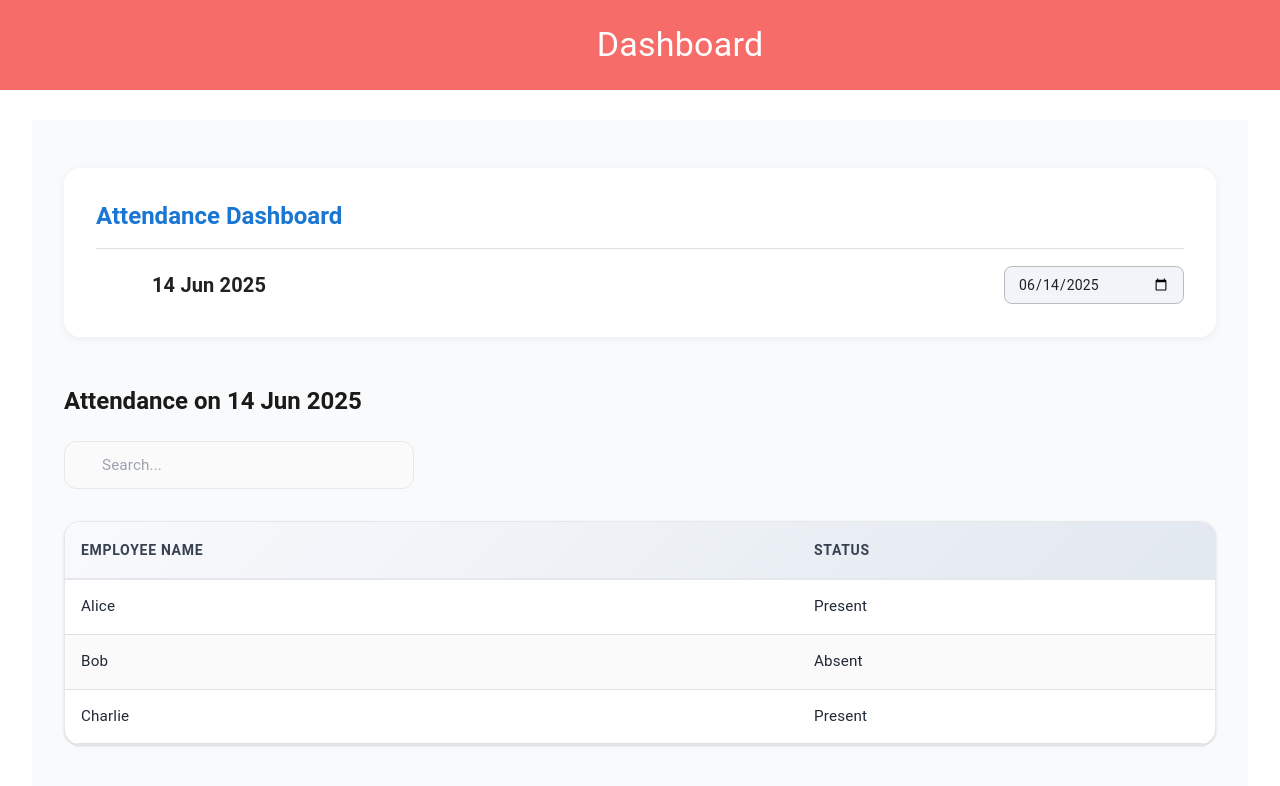
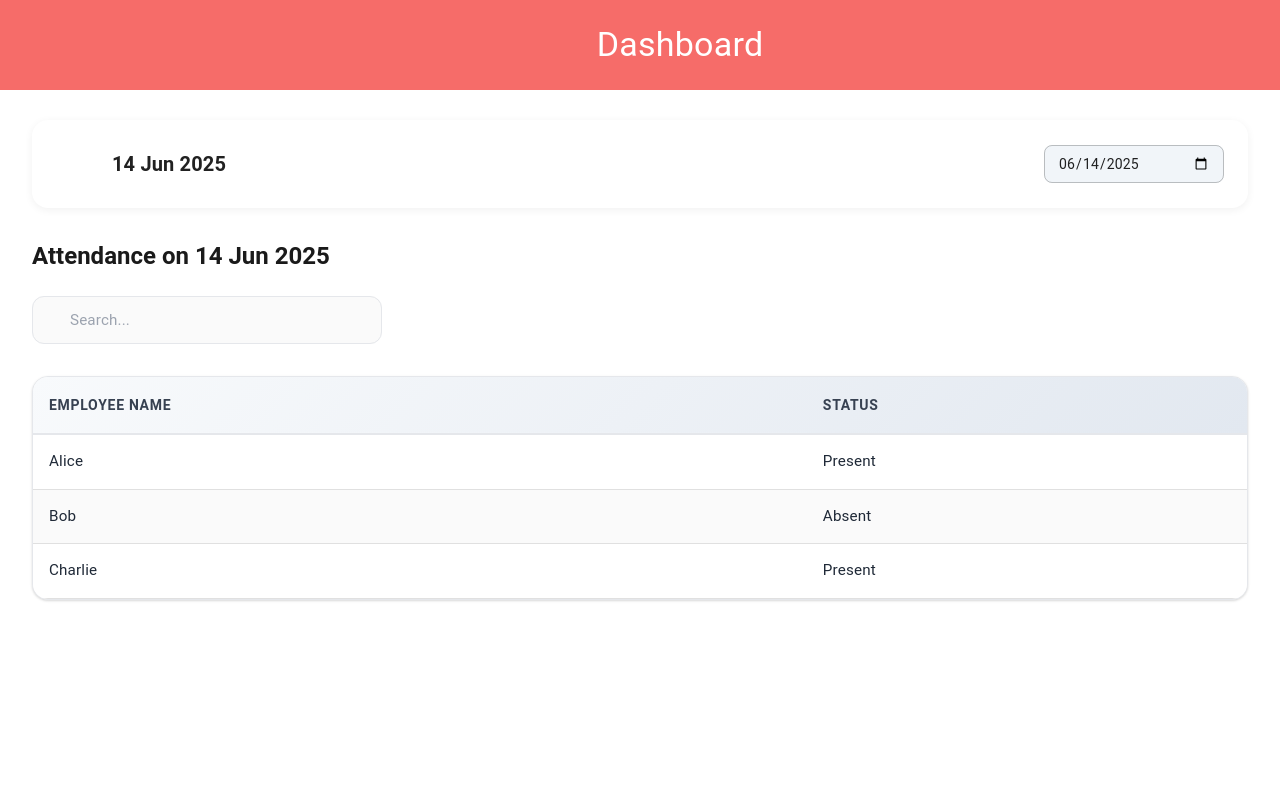
Before and after one commit to shrutiii0606/admin, a Next.js app: page /dashboard/attendance in a window 1280 px wide. Shown: the top 786 px of the page. Built offline with nearby package versions, Linux system fonts and the light colour scheme; some icons are missing.

Commit message:
modified ui

```diff
--- a/src/app/(dashboard)/dashboard/attendance/page.tsx
+++ b/src/app/(dashboard)/dashboard/attendance/page.tsx
@@ -53,24 +53,15 @@ export default function Attendance() {
     }));
 
     return (
-        <Box sx={{ px: 4, py: 6, bgcolor: '#f9fafb', minHeight: '100vh' }}>
+        <Box>
             {/* Header */}
             <Paper elevation={1} sx={{
-                p: 4,
-                mb: 6,
+                p: 3,
+                mb: 4,
                 borderRadius: 4,
                 backgroundColor: '#ffffff',
-                display: 'flex',
-                flexDirection: 'column',
-                gap: 2,
                 boxShadow: '0 2px 8px rgba(0,0,0,0.06)',
             }}>
-                <Typography variant="h5" fontWeight="bold" color="primary.main">
-                    Attendance Dashboard
-                </Typography>
-
-                <Divider />
-
                 <Stack
                     direction={{ xs: 'column', sm: 'row' }}
                     alignItems="center"
--- a/src/app/(dashboard)/dashboard/page.tsx
+++ b/src/app/(dashboard)/dashboard/page.tsx
@@ -27,6 +27,7 @@ export default function Dashboard() {
                         key={item.key}
                         title={item.label}
                         icon={<item.icon />}
+                        color={item.color}
                         onClick={() => router.push(item.route)}
                     />
                 ))}
--- a/src/components/cardComponent.tsx
+++ b/src/components/cardComponent.tsx
@@ -7,19 +7,20 @@ import {
     alpha,
 } from '@mui/material';
 import { ReactNode } from 'react';
+import {colors} from "@/utils/constants";
 
 interface CardComponentProps {
     title: string;
     icon?: ReactNode;
     onClick: () => void;
-
+    color: string;
 }
 
 export default function CardComponent({
                                           title,
                                           icon,
                                           onClick,
-
+                                          color
                                       }: CardComponentProps) {
     const theme = useTheme();
 
@@ -72,8 +73,8 @@ export default function CardComponent({
                         fontSize: 28,
                         mb: 2,
                         transition: 'transform 0.3s ease',
-                        backgroundColor: alpha(theme.palette.primary.main, 0.1),
-                        color: theme.palette.primary.main,
+                        backgroundColor: alpha(color, 0.6),
+                        color: colors.white,
                     }}
                 >
                     {icon}
--- a/src/components/tableComponent.tsx
+++ b/src/components/tableComponent.tsx
@@ -147,11 +147,11 @@ export default function TableComponent<T>({
                             fontWeight: 600,
                             textTransform: 'none',
                             minWidth: { xs: '100%', sm: 'auto' },
-                            backgroundColor: '#3b82f6',
+                            backgroundColor:'#A89F91',
                             boxShadow: '0 2px 4px rgba(59, 130, 246, 0.2)',
                             transition: 'all 0.2s ease-in-out',
                             '&:hover': {
-                                backgroundColor: '#2563eb',
+                                backgroundColor: '#8E867A',
                                 boxShadow: '0 3px 6px rgba(59, 130, 246, 0.25)',
                                 transform: 'translateY(-1px)',
                             },
--- a/src/utils/constants.ts
+++ b/src/utils/constants.ts
@@ -21,10 +21,11 @@ export const menuItems: {
     icon: SvgIconComponent;
     key: string;
     route: string;
+    color: string;
 }[] = [
-    { label: 'Retailers', icon: PeopleIcon, key: 'retailers', route: '/dashboard/retailers' },
-    { label: 'Products', icon: StorefrontIcon, key: 'products', route: '/dashboard/products' },
-    {label: 'Users', icon: PeopleIcon, key: 'users', route: '/dashboard/users' },
-    {label: 'Attendance', icon: PeopleIcon, key: 'attendance', route: '/dashboard/attendance' },
+    { label: 'Retailers', icon: PeopleIcon, key: 'retailers', route: '/dashboard/retailers',color: '#1976d2'  },
+    { label: 'Products', icon: StorefrontIcon, key: 'products', route: '/dashboard/products' ,color: '#388e3c' },
+    {label: 'Users', icon: PeopleIcon, key: 'users', route: '/dashboard/users' ,color: '#f57c00'},
+    {label: 'Attendance', icon: PeopleIcon, key: 'attendance', route: '/dashboard/attendance',color: '#d32f2f'  },
 
 ];
```
